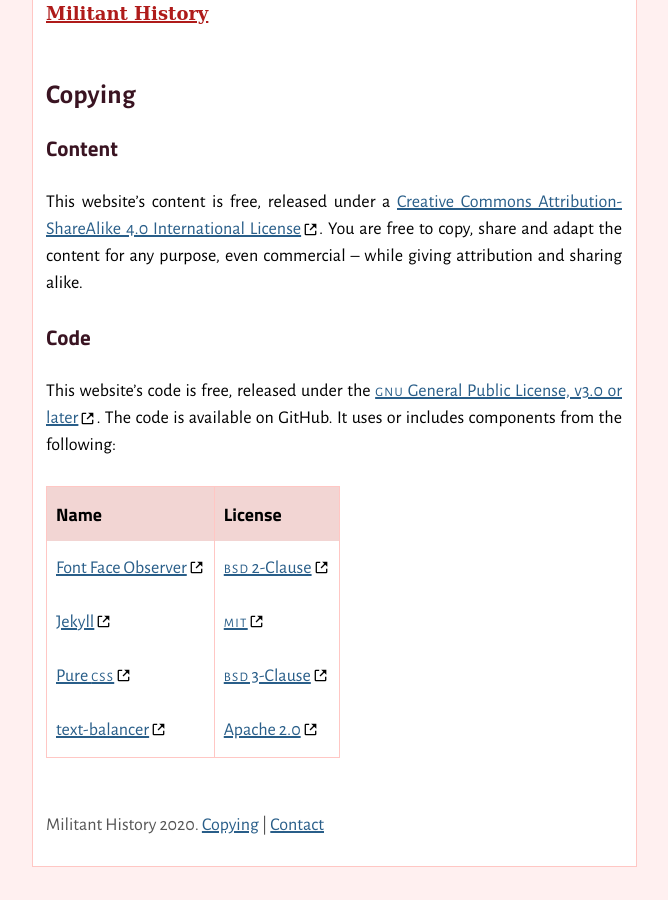
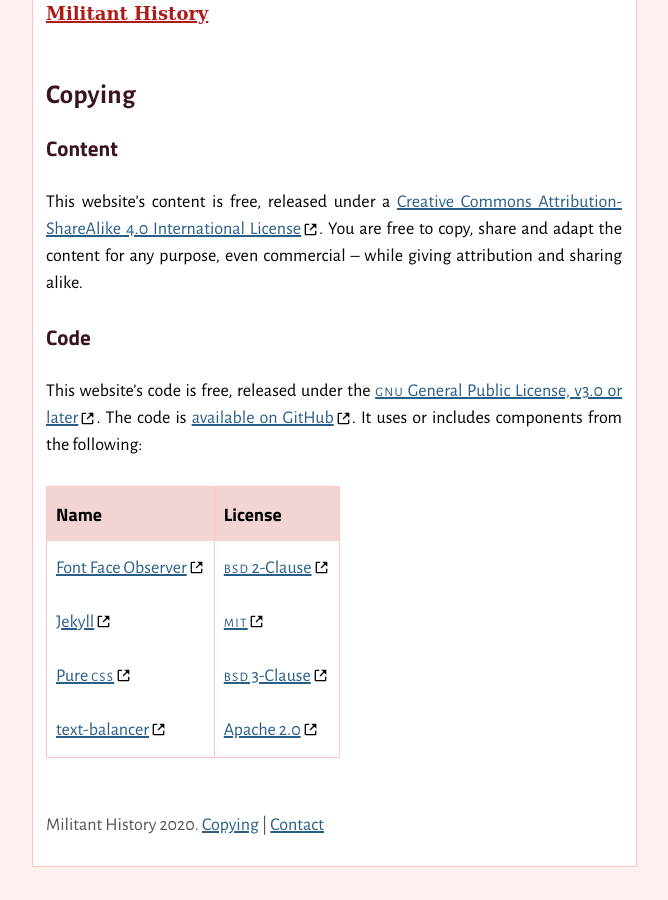
Before and after one commit to jackwillis/militanthistory, a Jekyll site: the page built from copying.md, in a window 1280 px wide. Shown: the whole page, without its empty margins (306-974 px from the left). Built offline with Jekyll 4.4.1, drawn with Linux system fonts in a browser that asks for light colours; some of the changed lines change nothing that is shown.

Commit message:
Add GitHub link

```diff
--- a/copying.md
+++ b/copying.md
@@ -19,7 +19,7 @@ while giving attribution and sharing alike.
 This website's code is free, released under the
 [<abbr>GNU</abbr> General Public License, v3.0 or later](
 https://www.gnu.org/licenses/gpl-3.0.en.html).
-The code is available on GitHub.
+The code is [available on GitHub](https://github.com/jackwillis/militanthistory).
 It uses or includes components from the following:
 
 {:.pure-table}
```
